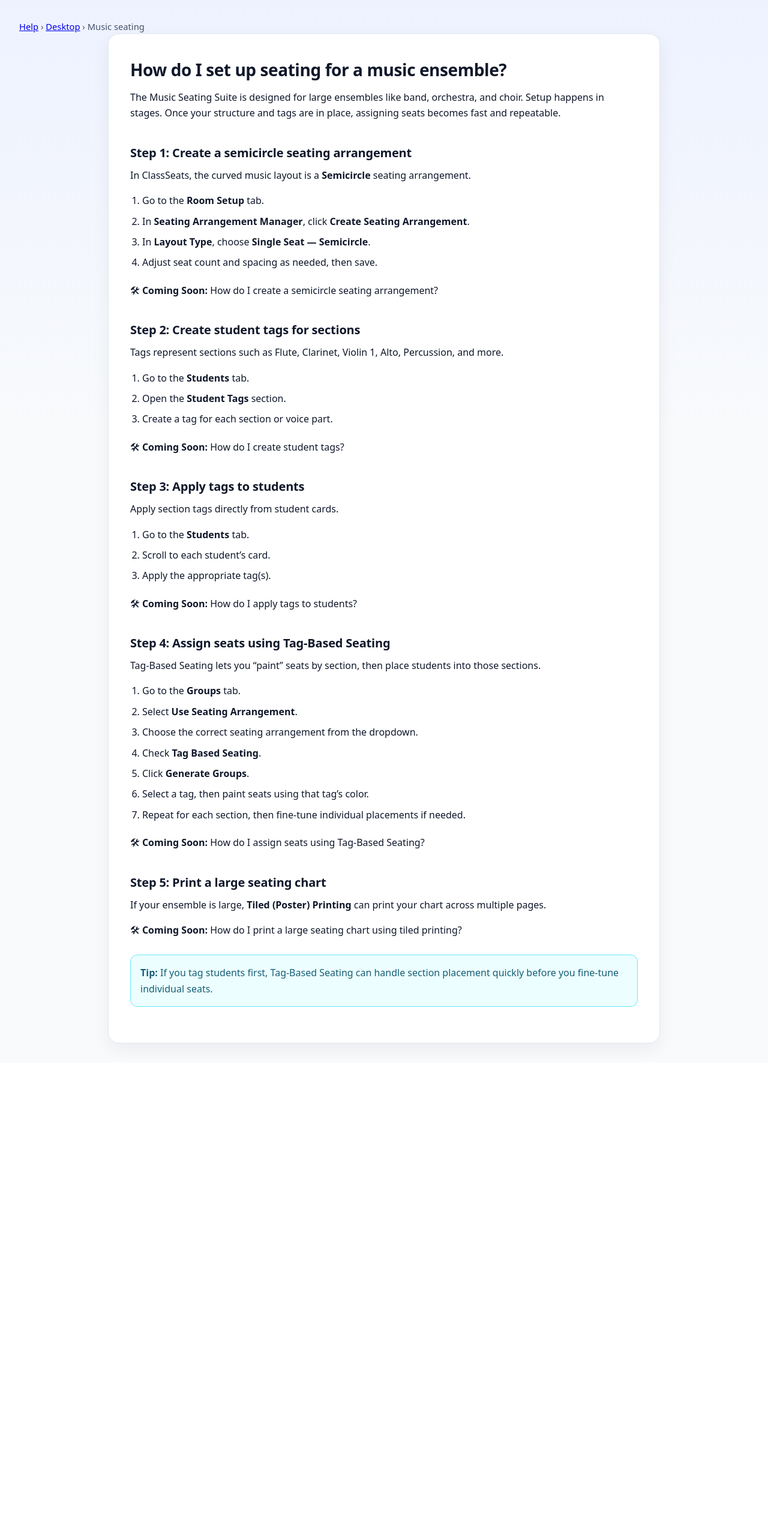
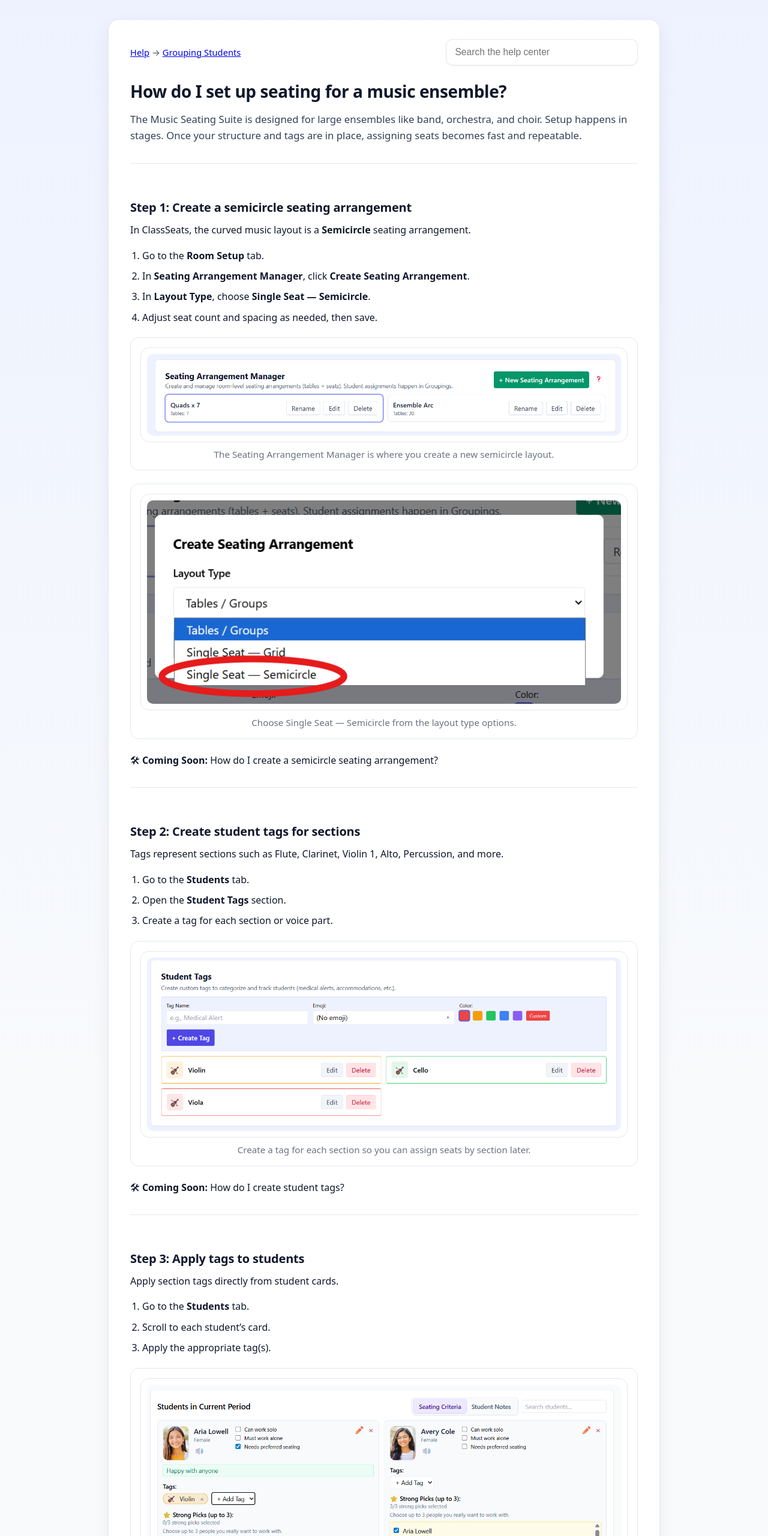
Before and after one commit to mifish3474/classseats-help, a website: page public/grouping-students/music-ensembles/index.html in a window 1280 px wide. Shown: the top 2560 px of the page at 60% size. Before the commit the page ends 1771 px from the top, so only its background shows below. Drawn offline with Linux system fonts and the light colour scheme.

Commit message:
update music ensemble article

```diff
--- a/public/grouping-students/music-ensembles/index.html
+++ b/public/grouping-students/music-ensembles/index.html
@@ -2,8 +2,10 @@
 <html lang="en">
 <head>
   <meta charset="UTF-8" />
-  <title>How do I set up seating for a music ensemble?</title>
-  <link rel="stylesheet" href="/_shared/help.css" />
+  <title>How do I set up seating for a music ensemble? – ClassSeats Help</title>
+  <meta name="viewport" content="width=device-width, initial-scale=1" />
+  <meta name="description" content="Set up music ensemble seating with semicircle layouts, student tags, and tag-based seat painting in ClassSeats." />
+  <link rel="stylesheet" href="/_shared/help.css">
 </head>
 
 <body>
@@ -23,23 +25,27 @@
   6) Tag-Based Seating paint view (seats being “painted” with tag colors)
   7) (Optional) Print / Tiled (Poster) printing UI for a large seating chart
   -->
-
-  <nav class="breadcrumbs">
-    <a href="/">Help</a> ›
-    <a href="/desktop/">Desktop</a> ›
-    Music seating
-  </nav>
-
   <div class="container">
-    <div class="page">
+    <div class="page" data-pagefind-body>
+      <div class="page-header">
+        <div class="breadcrumbs" data-pagefind-ignore>
+          <a href="/">Help</a> → <a href="/grouping-students/">Grouping Students</a>
+        </div>
+        <div class="help-search" data-pagefind-ignore>
+          <form action="/search/" method="get">
+            <input type="search" name="q" aria-label="Search help articles" placeholder="Search the help center" />
+          </form>
+        </div>
+      </div>
 
       <h1>How do I set up seating for a music ensemble?</h1>
 
-      <p>
+      <p class="summary">
         The Music Seating Suite is designed for large ensembles like band, orchestra, and choir.
         Setup happens in stages. Once your structure and tags are in place, assigning seats becomes fast and repeatable.
       </p>
 
+      <div class="section">
         <h2>Step 1: Create a semicircle seating arrangement</h2>
         <p>
           In ClassSeats, the curved music layout is a <strong>Semicircle</strong> seating arrangement.
@@ -51,11 +57,24 @@
           <li>Adjust seat count and spacing as needed, then save.</li>
         </ol>
 
-      <!-- Screenshot: Room Setup tab showing Seating Arrangement Manager -->
-      <!-- Screenshot: Create Seating Arrangement modal with Layout Type dropdown open -->
+        <figure class="media">
+          <div class="media-frame">
+            <img src="/_media/grouping-students/seating-arrangement-manager-section.png" alt="Room Setup tab showing the Seating Arrangement Manager section" />
+          </div>
+          <figcaption>The Seating Arrangement Manager is where you create a new semicircle layout.</figcaption>
+        </figure>
+
+        <figure class="media">
+          <div class="media-frame">
+            <img src="/_media/grouping-students/single-seat-semicircle.png" alt="Create Seating Arrangement modal with Single Seat Semicircle selected" />
+          </div>
+          <figcaption>Choose Single Seat — Semicircle from the layout type options.</figcaption>
+        </figure>
 
         <p>🛠 <strong>Coming Soon:</strong> How do I create a semicircle seating arrangement?</p>
+      </div>
 
+      <div class="section">
         <h2>Step 2: Create student tags for sections</h2>
         <p>
           Tags represent sections such as Flute, Clarinet, Violin 1, Alto, Percussion, and more.
@@ -66,10 +85,17 @@
           <li>Create a tag for each section or voice part.</li>
         </ol>
 
-      <!-- Screenshot: Students tab showing Student Tags section -->
+        <figure class="media">
+          <div class="media-frame">
+            <img src="/_media/grouping-students/student-tags-section-music.png" alt="Students tab showing the Student Tags section" />
+          </div>
+          <figcaption>Create a tag for each section so you can assign seats by section later.</figcaption>
+        </figure>
 
         <p>🛠 <strong>Coming Soon:</strong> How do I create student tags?</p>
+      </div>
 
+      <div class="section">
         <h2>Step 3: Apply tags to students</h2>
         <p>
           Apply section tags directly from student cards.
@@ -80,10 +106,17 @@
           <li>Apply the appropriate tag(s).</li>
         </ol>
 
-      <!-- Screenshot: Students tab showing student cards with tag controls visible -->
+        <figure class="media">
+          <div class="media-frame">
+            <img src="/_media/grouping-students/student-tab-student-cards.png" alt="Students tab showing student cards with tag controls visible" />
+          </div>
+          <figcaption>Assign section tags directly from each student card.</figcaption>
+        </figure>
 
         <p>🛠 <strong>Coming Soon:</strong> How do I apply tags to students?</p>
+      </div>
 
+      <div class="section">
         <h2>Step 4: Assign seats using Tag-Based Seating</h2>
         <p>
           Tag-Based Seating lets you “paint” seats by section, then place students into those sections.
@@ -98,24 +131,45 @@
           <li>Repeat for each section, then fine-tune individual placements if needed.</li>
         </ol>
 
-      <!-- Screenshot: Groups tab showing Use Seating Arrangement + dropdown + Tag Based Seating + Generate Groups -->
-      <!-- Screenshot: Tag-Based Seating paint view (seats painted with tag colors) -->
+        <figure class="media">
+          <div class="media-frame">
+            <img src="/_media/grouping-students/group-tab-options-area.png" alt="Groups tab showing seating arrangement options, tag-based seating, and generate groups button" />
+          </div>
+          <figcaption>Use the Groups tab options to enable seating arrangement and tag-based placement.</figcaption>
+        </figure>
+
+        <figure class="media">
+          <div class="media-frame">
+            <img src="/_media/grouping-students/tag-based-seating-paint-view.png" alt="Tag-based seating paint view with color-coded section seats" />
+          </div>
+          <figcaption>Paint seats by tag color to reserve sections before finalizing placements.</figcaption>
+        </figure>
 
         <p>🛠 <strong>Coming Soon:</strong> How do I assign seats using Tag-Based Seating?</p>
+      </div>
 
+      <div class="section">
         <h2>Step 5: Print a large seating chart</h2>
         <p>
           If your ensemble is large, <strong>Tiled (Poster) Printing</strong> can print your chart across multiple pages.
         </p>
 
         <!-- Screenshot: Print / Tiled (Poster) printing UI for a large seating chart -->
+        <!-- NOTE: Media file not found for this placeholder -->
 
         <p>🛠 <strong>Coming Soon:</strong> How do I print a large seating chart using tiled printing?</p>
+      </div>
 
       <div class="tip">
         <strong>Tip:</strong> If you tag students first, Tag-Based Seating can handle section placement quickly before you fine-tune individual seats.
       </div>
 
+      <footer data-pagefind-ignore>
+        <p><a href="/">← Back to Help</a></p>
+        <p>ClassSeats&trade; is a product of ClassWare Solutions, LLC.<br />
+        &copy; 2026 ClassWare Solutions, LLC. All rights reserved.</p>
+      </footer>
+
     </div>
   </div>
 </body>
```
Lines whose indentation alone changed are shown as unchanged.
